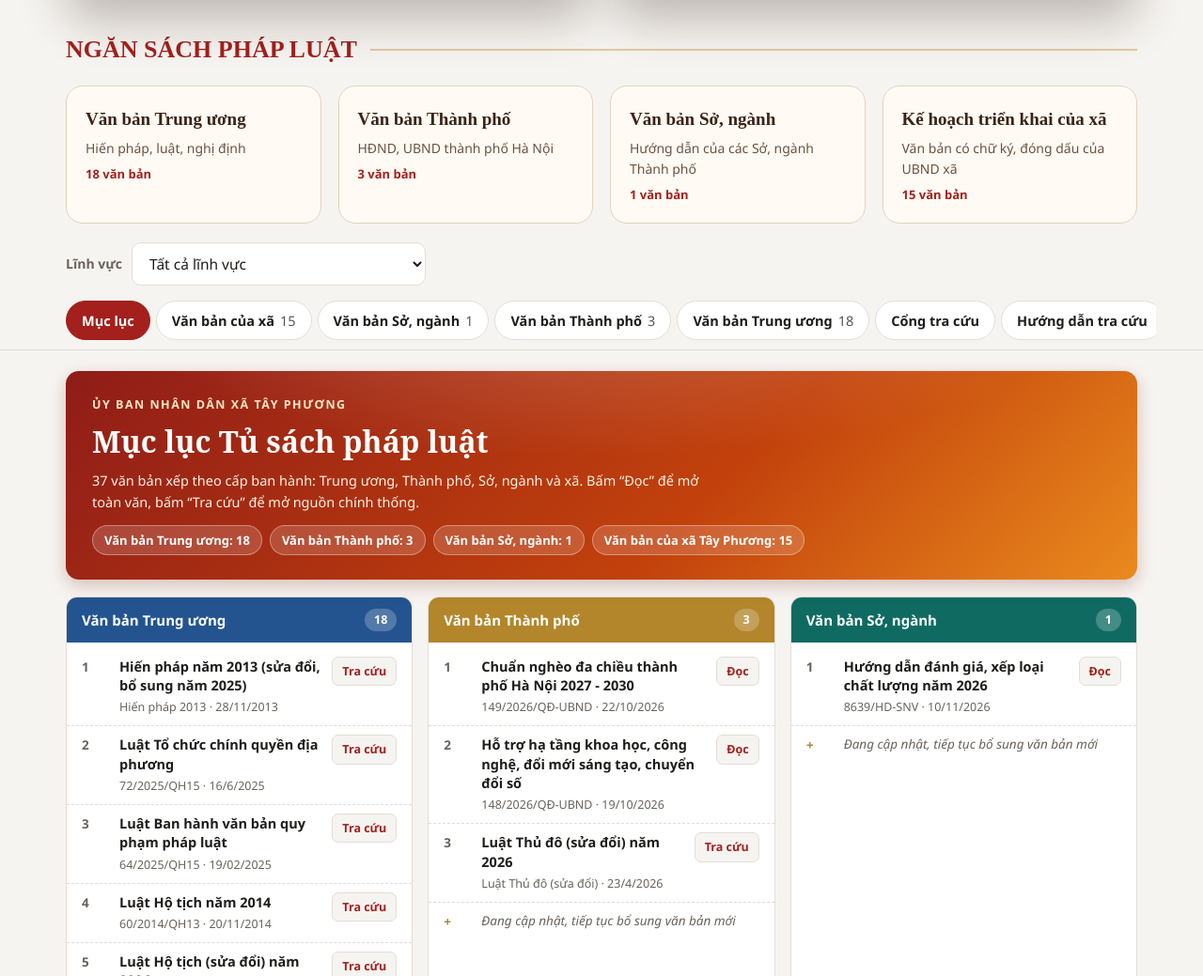
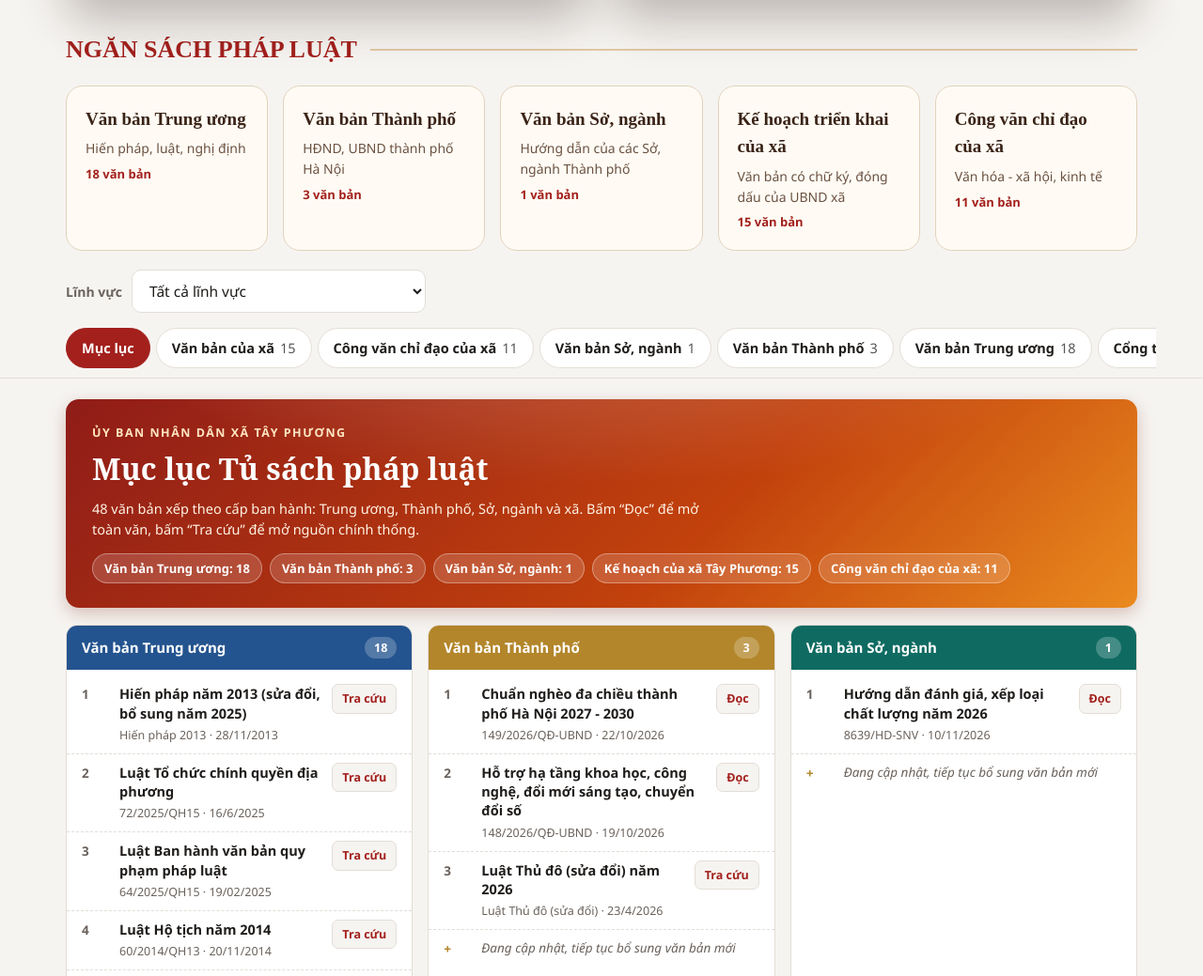
Before and after one commit to macbookhuong-cyber/tu-sach-phap-luat-tay-phuong, a plain HTML site: page index.html in a window 1280 px wide. Shown: the part 1012-2051 px from the top of the page at 94% size. Drawn offline with Linux system fonts and the light colour scheme.

Commit message:
Add files via upload

```diff
--- a/index.html
+++ b/index.html
@@ -2,9 +2,16 @@
 <html lang="vi">
 <head>
 <meta charset="utf-8">
-<meta http-equiv="Content-Security-Policy" content="default-src 'self'; script-src 'self' 'unsafe-inline' https://cdnjs.cloudflare.com; style-src 'self' 'unsafe-inline' https://fonts.googleapis.com; font-src https://fonts.gstatic.com; img-src 'self' data: blob:; connect-src 'self'; worker-src 'self' blob:; object-src 'none'; base-uri 'self'; form-action 'none'">
+<meta http-equiv="Content-Security-Policy" content="default-src 'self'; script-src 'self' 'unsafe-inline' https://cdnjs.cloudflare.com; style-src 'self' 'unsafe-inline' https://fonts.googleapis.com; font-src https://fonts.gstatic.com; img-src 'self' data: blob:; connect-src 'self'; manifest-src 'self'; worker-src 'self' blob:; object-src 'none'; base-uri 'self'; form-action 'none'">
 <meta name="referrer" content="strict-origin-when-cross-origin">
 <meta name="viewport" content="width=device-width, initial-scale=1">
+<link rel="manifest" href="manifest.webmanifest">
+<meta name="theme-color" content="#A3201C">
+<link rel="icon" type="image/png" href="img/favicon.png">
+<link rel="apple-touch-icon" href="img/apple-touch-icon.png">
+<meta name="apple-mobile-web-app-capable" content="yes">
+<meta name="mobile-web-app-capable" content="yes">
+<meta name="apple-mobile-web-app-title" content="Tủ sách PL">
 <title>Tủ sách pháp luật xã Tây Phương</title>
 <link rel="preconnect" href="https://fonts.googleapis.com">
 <link rel="preconnect" href="https://fonts.gstatic.com" crossorigin>
@@ -214,7 +221,7 @@ footer b{color:var(--ink)}
 .shelf-head{display:flex;align-items:center;gap:14px;margin-bottom:18px}
 .shelf-head h2{margin:0;font-family:"Lora",serif;font-size:26px;color:#A3201C}
 .shelf-head span{flex:1;height:2px;background:#E0C8A4}
-.shelf-grid{display:grid;grid-template-columns:repeat(auto-fit,minmax(220px,1fr));gap:18px}
+.shelf-grid{display:grid;grid-template-columns:repeat(auto-fit,minmax(190px,1fr));gap:16px}
 .shelf{display:flex;flex-direction:column;gap:6px;text-decoration:none;color:#3A2317;background:#FFFBF4;border:1px solid #E2D3BC;border-radius:18px;padding:20px}
 .shelf:hover{border-color:#A3201C}
 .shelf b{font-family:"Lora",serif;font-size:19px}
@@ -327,6 +334,21 @@ const XA = [
  {so:"444/KH-UBND",ngan:"Tuyển chọn, gọi công dân nhập ngũ năm 2027",ngay:"05/10/2026",linhvuc:"Quốc phòng, an ninh",ten:"Kế hoạch tuyển chọn, gọi công dân nhập ngũ và thực hiện nghĩa vụ tham gia Công an nhân dân năm 2027",tep:"vb/444-KH-UBND.pdf"}
 ];
 
+/* ===== Công văn chỉ đạo, tuyên truyền của UBND xã (bổ sung văn bản mới vào danh sách này) ===== */
+const CV = [
+ {so:"2410/UBND-KT",ngay:"31/10/2026",linhvuc:"Kinh tế",ngan:"Khai thác, sử dụng Ứng dụng Chuyển đổi số cấp xã",ten:"Công văn về việc triển khai khai thác, sử dụng Ứng dụng Chuyển đổi số cấp xã",tep:"vb/2410-UBND-KT.pdf"},
+ {so:"2408/UBND-KT",ngay:"30/10/2026",linhvuc:"Kinh tế",ngan:"Quản lý hoạt động kinh doanh theo phương thức đa cấp",ten:"Công văn triển khai thực hiện Quyết định số 146/2026/QĐ-UBND ngày 19/10/2026 của UBND thành phố Hà Nội về quản lý hoạt động kinh doanh theo phương thức đa cấp trên địa bàn Thành phố",tep:"vb/2408-UBND-KT.pdf"},
+ {so:"2393/UBND-VHXH",ngay:"30/10/2026",linhvuc:"Văn hóa - Xã hội",ngan:"Ngày Văn hóa Việt Nam gắn với Ngày hội Đại đoàn kết 2026",ten:"Công văn hướng dẫn tổ chức Ngày Văn hóa Việt Nam gắn với Ngày hội Đại đoàn kết toàn dân tộc năm 2026",tep:"vb/2393-UBND-VHXH.pdf"},
+ {so:"2401/UBND-VHXH",ngay:"30/10/2026",linhvuc:"Văn hóa - Xã hội",ngan:"Tăng cường phòng, chống dịch cúm A",ten:"Công văn về việc tăng cường phòng, chống dịch cúm A",tep:"vb/2401-UBND-VHXH.pdf"},
+ {so:"2357/UBND-KT",ngay:"27/10/2026",linhvuc:"Kinh tế",ngan:"Sử dụng năng lượng tiết kiệm và hiệu quả",ten:"Công văn triển khai thực hiện Thông tư số 64/2026/TT-BCT ngày 30/9/2026 của Bộ Công Thương về sử dụng năng lượng tiết kiệm và hiệu quả",tep:"vb/2357-UBND-KT.pdf"},
+ {so:"2336/UBND-VHXH",ngay:"26/10/2026",linhvuc:"Văn hóa - Xã hội",ngan:"Sơ tuyển, khám sức khỏe nghĩa vụ quân sự, Công an năm 2027",ten:"Công văn về việc triển khai công tác sơ tuyển, khám sức khỏe thực hiện nghĩa vụ quân sự và tham gia nghĩa vụ Công an nhân dân năm 2027",tep:"vb/2336-UBND-VHXH.pdf"},
+ {so:"2295/UBND-KT",ngay:"21/10/2026",linhvuc:"Kinh tế",ngan:"Chương trình “Gian hàng số nâng tầm thương nhân Thủ đô”",ten:"Công văn về việc triển khai Chương trình “Gian hàng số nâng tầm thương nhân Thủ đô” trên địa bàn xã Tây Phương",tep:"vb/2295-UBND-KT.pdf"},
+ {so:"2284/UBND-VHXH",ngay:"21/10/2026",linhvuc:"Văn hóa - Xã hội",ngan:"Phòng, chống dịch bệnh mùa Thu - Đông năm 2026",ten:"Công văn về việc tăng cường công tác phòng, chống dịch bệnh mùa Thu - Đông năm 2026",tep:"vb/2284-UBND-VHXH.pdf"},
+ {so:"2278/UBND-KT",ngay:"21/10/2026",linhvuc:"Kinh tế",ngan:"Địa điểm, lĩnh vực ưu tiên tổ chức hội chợ, triển lãm năm 2027",ten:"Công văn triển khai thực hiện Danh mục địa điểm và lĩnh vực ưu tiên được tổ chức hội chợ, triển lãm thương mại trên địa bàn xã Tây Phương năm 2027",tep:"vb/2278-UBND-KT.pdf"},
+ {so:"2247/UBND-KT",ngay:"16/10/2026",linhvuc:"Kinh tế",ngan:"Phát triển thị trường trong nước, kích cầu tiêu dùng",ten:"Công văn triển khai các giải pháp đẩy mạnh phát triển thị trường trong nước, kích cầu tiêu dùng góp phần thực hiện mục tiêu tăng trưởng năm 2026",tep:"vb/2247-UBND-KT.pdf"},
+ {so:"2222/UBND-VHXH",ngay:"14/10/2026",linhvuc:"Văn hóa - Xã hội",ngan:"Làm sạch, làm giàu dữ liệu tiêm chủng Quốc gia",ten:"Công văn về việc tiếp tục thực hiện và đẩy nhanh tiến độ làm sạch, làm giàu dữ liệu tiêm chủng Quốc gia",tep:"vb/2222-UBND-VHXH.pdf"}
+];
+
 /* ===== Văn bản quy phạm pháp luật của Thành phố ===== */
 const TP = [
  {so:"149/2026/QĐ-UBND",ngan:"Chuẩn nghèo đa chiều thành phố Hà Nội 2027 - 2030",ngay:"22/10/2026",coquan:"UBND thành phố Hà Nội",linhvuc:"An sinh xã hội",ten:"Quyết định ban hành quy định chuẩn nghèo đa chiều của thành phố Hà Nội giai đoạn 2027 - 2030",tt:"ok",ttText:"Văn bản QPPL đã ban hành",tep:"vb/149-2026-QD-UBND.pdf"},
@@ -388,6 +410,7 @@ const PORTALS = [
 const TABS=[
  {id:"muc-luc",label:"Mục lục",data:()=>null},
  {id:"xa",label:"Văn bản của xã",data:()=>XA},
+ {id:"cong-van",label:"Công văn chỉ đạo của xã",data:()=>CV},
  {id:"so-nganh",label:"Văn bản Sở, ngành",data:()=>SO},
  {id:"thanh-pho",label:"Văn bản Thành phố",data:()=>TP},
  {id:"trung-uong",label:"Văn bản Trung ương",data:()=>TW},
@@ -408,7 +431,7 @@ function renderTabs(){
     return `<a href="#${t.id}" ${t.id===cur?'aria-current="page"':""}>${t.label}${n}</a>`}).join("");
 }
 function renderStats(){
-  const files=[...XA,...SO,...TP].filter(x=>x.tep).length;
+  const files=[...XA,...CV,...SO,...TP].filter(x=>x.tep).length;
   document.getElementById("stats").innerHTML=
    `<div class="stat"><b>${XA.length}</b>kế hoạch của xã</div>`+
    `<div class="stat"><b>${SO.length}</b>văn bản Sở, ngành</div>`+
@@ -418,7 +441,7 @@ function renderStats(){
    `<div class="stat"><b>${PORTALS.reduce((a,g)=>a+g.items.length,0)}</b>cổng tra cứu chính thống</div>`;
 }
 function fillFields(){
-  const s=new Set([...XA,...SO,...TP,...TW].map(x=>x.linhvuc));
+  const s=new Set([...XA,...CV,...SO,...TP,...TW].map(x=>x.linhvuc));
   const sel=document.getElementById("field");
   [...s].sort((a,b)=>a.localeCompare(b,"vi")).forEach(v=>{const o=document.createElement("option");o.value=v;o.textContent=v;sel.appendChild(o)});
 }
@@ -453,6 +476,7 @@ function filterList(list){
 
 const HEAD={
  "xa":["Văn bản của xã Tây Phương","Các kế hoạch triển khai do UBND xã ban hành, bản điện tử đã ký số và đóng dấu. Bấm “Đọc văn bản” để mở toàn văn."],
+ "cong-van":["Công văn chỉ đạo, tuyên truyền của xã Tây Phương","Công văn chỉ đạo, tuyên truyền của UBND xã thuộc lĩnh vực văn hóa - xã hội và kinh tế, bản điện tử có chữ ký, đóng dấu. Chọn lĩnh vực ở ô “Lĩnh vực” để lọc."],
  "so-nganh":["Văn bản của các Sở, ngành Thành phố","Văn bản hướng dẫn của các Sở, ngành thành phố Hà Nội gửi UBND các xã, phường, bản điện tử có chữ ký, đóng dấu. Văn bản mới tiếp tục được bổ sung."],
  "thanh-pho":["Văn bản của thành phố Hà Nội","Văn bản quy phạm pháp luật của UBND Thành phố có tệp đính kèm, và Luật Thủ đô. Văn bản khác tra cứu tại Công báo thành phố Hà Nội."],
  "trung-uong":["Văn bản Trung ương thường dùng ở cấp xã","Hiến pháp, luật, nghị định về chính quyền địa phương, hộ tịch, chứng thực, hòa giải ở cơ sở, phổ biến pháp luật, đất đai và các luật mới thông qua năm 2026."]
@@ -472,7 +496,8 @@ function renderView(){
      {k:"tw",tab:"trung-uong",ten:"Văn bản Trung ương",list:TW},
      {k:"tp",tab:"thanh-pho",ten:"Văn bản Thành phố",list:TP},
      {k:"so",tab:"so-nganh",ten:"Văn bản Sở, ngành",list:SO},
-     {k:"xa",tab:"xa",ten:"Văn bản của xã Tây Phương",list:XA}];
+     {k:"xa",tab:"xa",ten:"Kế hoạch của xã Tây Phương",list:XA},
+     {k:"xa",tab:"cong-van",ten:"Công văn chỉ đạo của xã",list:CV}];
     const total=groups.reduce((a,g)=>a+g.list.length,0);
     const item=x=>{
       const short=x.ngan||shortTitle(x.ten);
@@ -497,7 +522,7 @@ function renderView(){
     return;
   }
   const tab=TABS.find(t=>t.id===cur);const list=filterList(tab.data());
-  const kind={"xa":"xa","so-nganh":"so","thanh-pho":"tp","trung-uong":"tw"}[cur];
+  const kind={"xa":"xa","cong-van":"xa","so-nganh":"so","thanh-pho":"tp","trung-uong":"tw"}[cur];
   const [h,p]=HEAD[cur];
   let note="";
   if(cur==="trung-uong") note=`<div class="note"><b>Tình trạng hiệu lực rà soát đến 14/11/2026.</b> Một số luật mới do Quốc hội khóa XVI thông qua năm 2026 chưa có hiệu lực; trong thời gian đó vẫn áp dụng luật hiện hành.</div>`;
@@ -513,7 +538,8 @@ function renderShelves(){
   const S=[["trung-uong","Văn bản Trung ương","Hiến pháp, luật, nghị định",TW.length],
    ["thanh-pho","Văn bản Thành phố","HĐND, UBND thành phố Hà Nội",TP.length],
    ["so-nganh","Văn bản Sở, ngành","Hướng dẫn của các Sở, ngành Thành phố",SO.length],
-   ["xa","Kế hoạch triển khai của xã","Văn bản có chữ ký, đóng dấu của UBND xã",XA.length]];
+   ["xa","Kế hoạch triển khai của xã","Văn bản có chữ ký, đóng dấu của UBND xã",XA.length],
+   ["cong-van","Công văn chỉ đạo của xã","Văn hóa - xã hội, kinh tế",CV.length]];
   document.getElementById("shelfGrid").innerHTML=S.map(([id,t,d,n])=>`<a class="shelf" href="#${id}"><b>${t}</b><span>${d}</span><i>${n} văn bản</i></a>`).join("");
 }
 renderShelves();
@@ -562,6 +588,7 @@ document.getElementById("zoomOut").addEventListener("click",()=>{if(pdfDoc){scal
 document.addEventListener("keydown",e=>{if(e.key==="Escape"&&!reader.classList.contains("hidden"))closeReader()});
 document.getElementById("view").addEventListener("click",e=>{const b=e.target.closest("button[data-file]");if(b)openReader(b.dataset.file,b.dataset.code,b.dataset.title)});
 fillFields();renderStats();renderView();
+if("serviceWorker" in navigator&&location.protocol==="https:"&&location.hostname.endsWith("github.io")){navigator.serviceWorker.register("sw.js").catch(()=>{});}
 </script>
 </body>
 </html>
```
Also changed, not shown: sw.js (added, +7 -0 lines), manifest.webmanifest (added).
